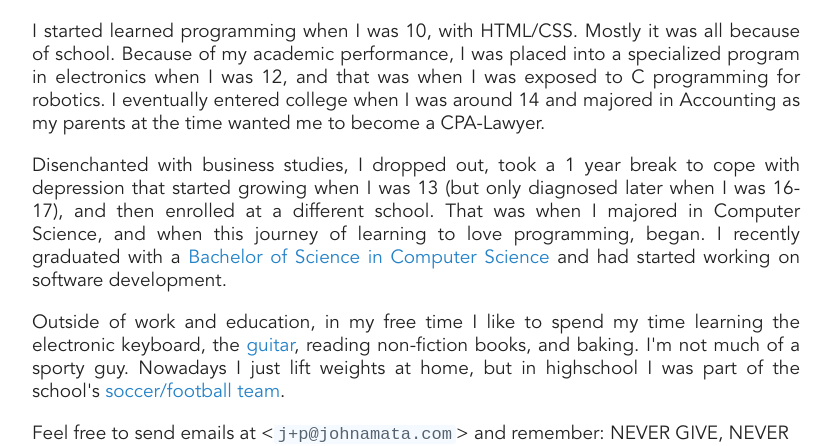
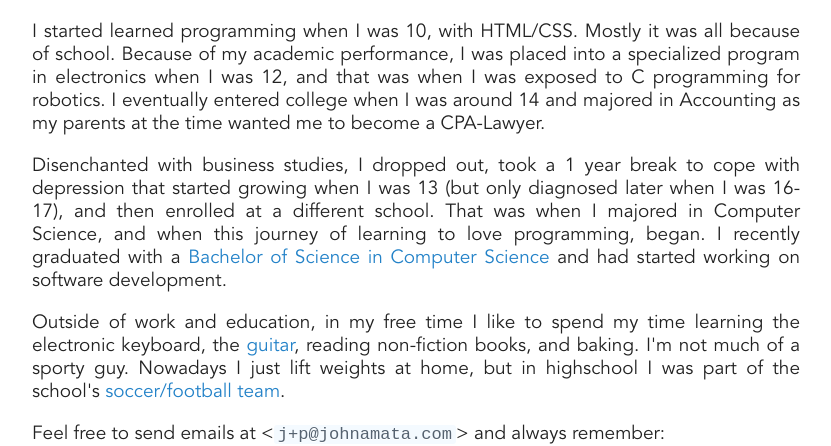
Before and after one commit to jpamata/jpamata.github.io, a Jekyll site: the page built from about.md, in a window 1280 px wide. Shown: the part 502-948 px from the top of the page, without its empty margins (224-1055 px from the left). Built offline with Jekyll 4.4.1, drawn with Linux system fonts in a browser that asks for light colours; some of the changed text lies outside the part shown.

Commit message:
Update about.md

```diff
--- a/about.md
+++ b/about.md
@@ -19,7 +19,8 @@
 <p align="justify">Outside of work and education, in my free time I like to spend my time learning the electronic keyboard, the <a href="/photos/playing-guitar-in-2009.jpg">guitar</a>, reading non-fiction books, and baking. I'm not much of a sporty guy. Nowadays I just lift weights at home, but in highschool I was part of the school's <a href="/photos/footballsoccer.jpg">soccer/football team</a>.
 </p>
 
-<p>Feel free to send emails at &lt;<code>j+p@johnamata.com</code>&gt; and remember: NEVER GIVE, NEVER SURRENDER</p>
+<p>Feel free to send emails at &lt;<code>j+p@johnamata.com</code>&gt; and always remember:</p>
+<p><strong>NEVER GIVE, NEVER SURRENDER</strong></p>
 <center>
   <p><img src="/photos/me-69-min.jpg"/></p>
 </center>
```
